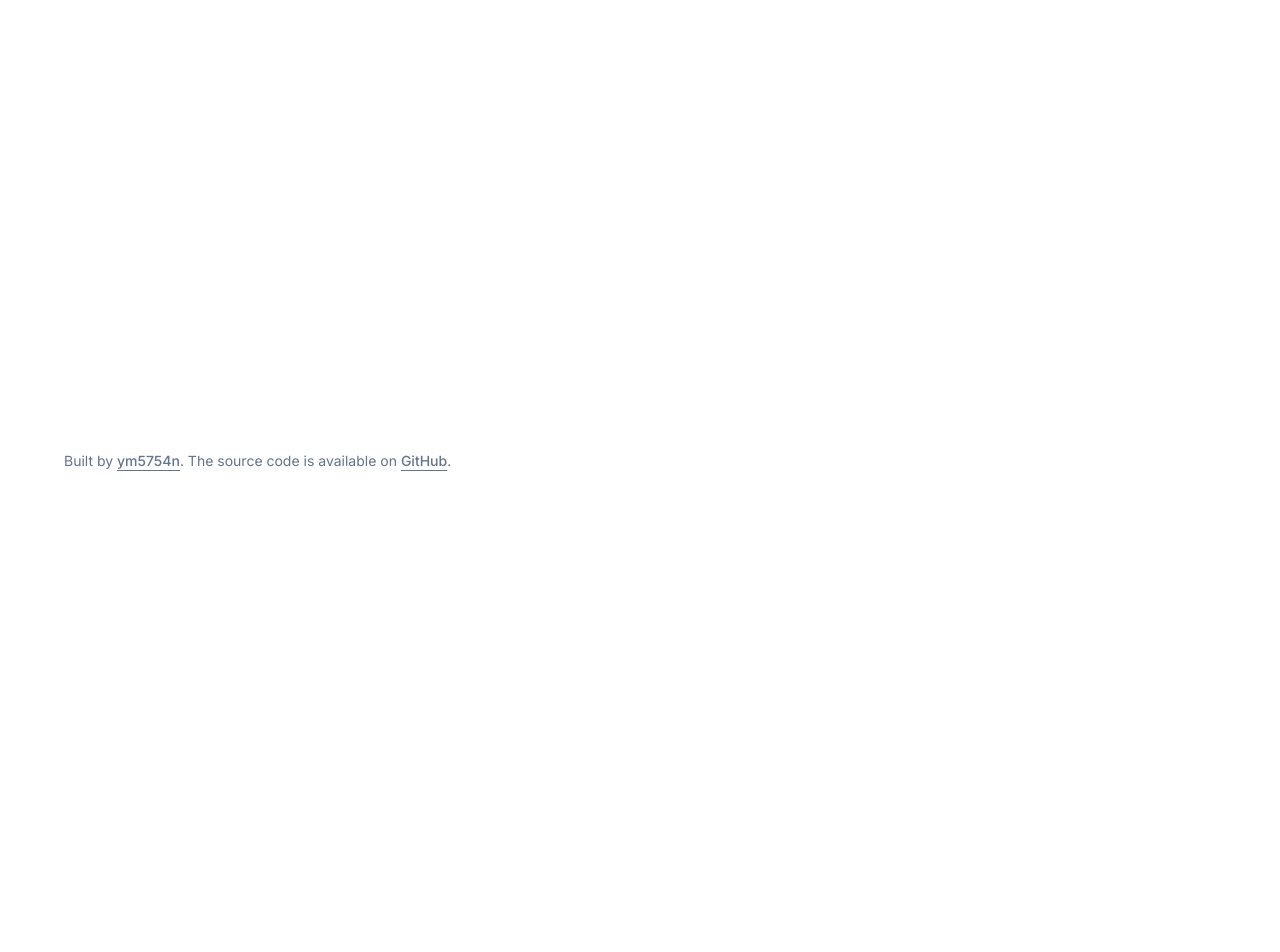
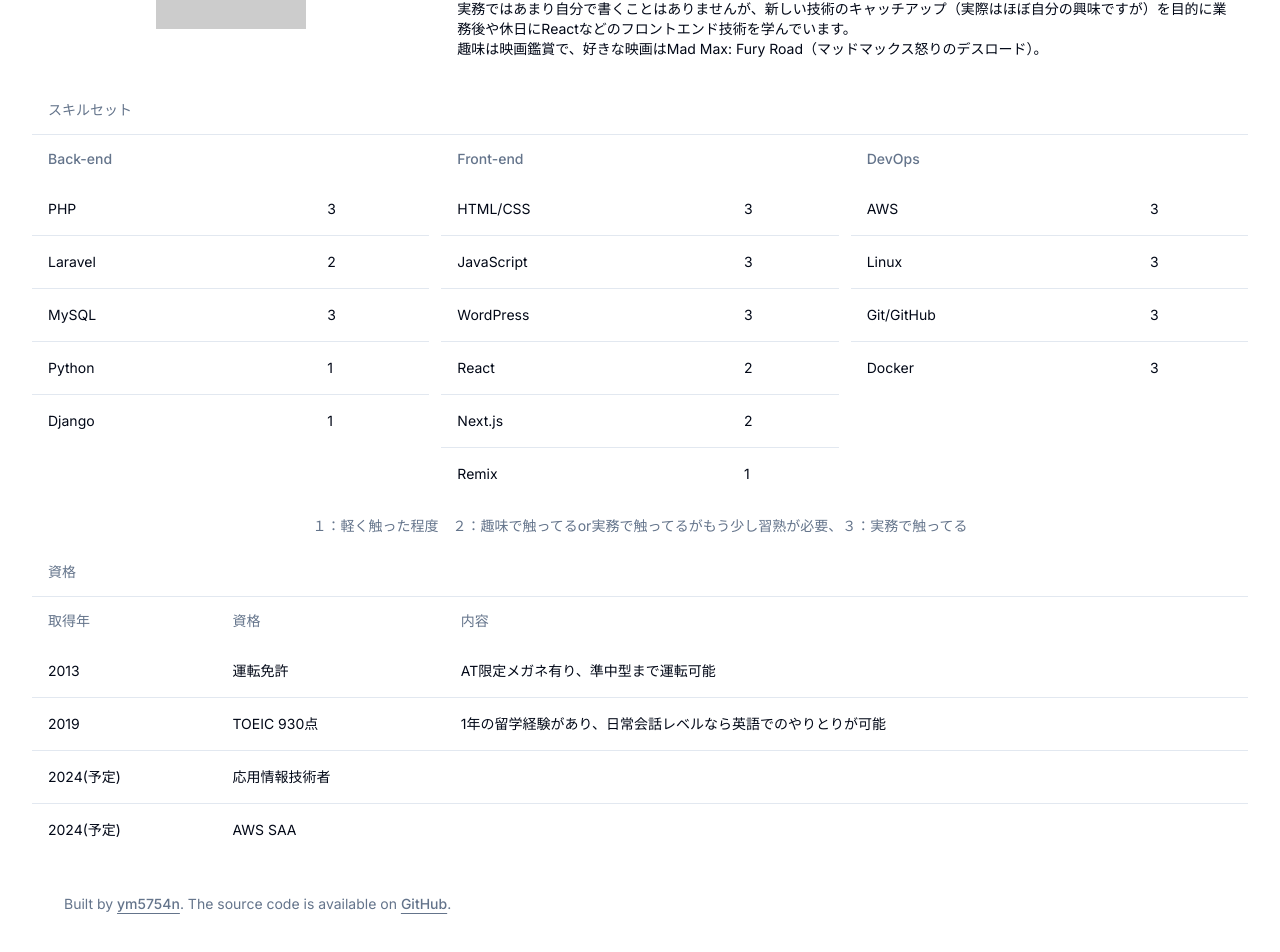
Before and after one commit to ym5754n/ym5754n.github.io, a Next.js app: page / in a window 1280 px wide. Shown: the part 291-1243 px from the top of the page. Before the commit the page ends 800 px from the top, so only its background shows below. Built offline with nearby package versions, Linux system fonts and the light colour scheme.

Commit message:
TOPページ作成

```diff
--- a/app/page.tsx
+++ b/app/page.tsx
@@ -1,5 +1,155 @@
+import Image from "next/image";
+import {
+  Table,
+  TableBody,
+  TableCaption,
+  TableCell,
+  TableHead,
+  TableHeader,
+  TableRow,
+} from "@/components/ui/table";
+
+import { skills } from "@/lib/skills";
+
 export default function Home() {
   return (
-    <p>{`This is ym5754n's site.`}</p>
+    <div className="grid gap-3 grid-cols-3">
+      <div className="col-span-3 md:col-span-1 grid justify-center items-center">
+        <Image
+          src="https://placehold.jp/150x150.png"
+          alt="プロフィール画像"
+          width={150}
+          height={150}
+        />
+      </div>
+      <div className="col-span-3 md:col-span-2">
+        <Table>
+          <TableHeader>
+            <TableRow>
+              <TableHead>プロフィール</TableHead>
+            </TableRow>
+          </TableHeader>
+          <TableBody>
+            <TableRow>
+              <TableCell>
+                <p>滋賀県在住のWEBエンジニア。大学・大学院で電気電子工学を学んだ後に自動車部品メーカーでエンジン制御回路の設計に従事。その後IT業界へ転職し、現在５年目です。WEBサービスの自社開発企業でバックエンドエンジニアとしてキャリアをスタートし、現在は開発部署のマネージャーとして業務に従事しています。コードを触ることは少なくなりましたが、小さな会社なので、機能の企画・設計はもちろんのこと、AWSの運用やお客様向けのお知らせページの構築・運用、障害対応フローの構築、ISMS運用、開発部署のマネジメント、事業計画の策定や採用業務など、幅広く業務に取り組んでいます。</p>
+                <p>実務ではあまり自分で書くことはありませんが、新しい技術のキャッチアップ（実際はほぼ自分の興味ですが）を目的に業務後や休日にReactなどのフロントエンド技術を学んでいます。</p>
+                <p>趣味は映画鑑賞で、好きな映画はMad Max: Fury Road（マッドマックス怒りのデスロード）。</p>
+              </TableCell>
+            </TableRow>
+          </TableBody>
+        </Table>
+      </div>
+      <div className="col-span-3">
+        <Table>
+          <TableCaption>１：軽く触った程度　２：趣味で触ってるor実務で触ってるがもう少し習熟が必要、３：実務で触ってる</TableCaption>
+          <TableHeader>
+            <TableRow>
+              <TableHead>スキルセット</TableHead>
+            </TableRow>
+          </TableHeader>
+          <TableBody>
+            <div className="grid gap-3 grid-cols-3">
+              <div className="col-span-3 md:col-span-1">
+                <Table>
+                  <TableHeader>
+                    <TableRow>
+                      <TableHead>Back-end</TableHead>
+                      <TableHead></TableHead>
+                    </TableRow>
+                  </TableHeader>
+                  <TableBody>
+                    {skills.backend.map((skill, key) => (
+                      <TableRow key={key}>
+                        <TableCell>{skill.content}</TableCell>
+                        <TableCell>{skill.rate}</TableCell>
+                      </TableRow>
+                    ))}
+                  </TableBody>
+                </Table>
+              </div>
+              <div className="col-span-3 md:col-span-1">
+                <Table>
+                  <TableHeader>
+                    <TableRow>
+                      <TableHead>Front-end</TableHead>
+                      <TableHead></TableHead>
+                    </TableRow>
+                  </TableHeader>
+                  <TableBody>
+                    {skills.frontend.map((skill, key) => (
+                      <TableRow key={key}>
+                        <TableCell>{skill.content}</TableCell>
+                        <TableCell>{skill.rate}</TableCell>
+                      </TableRow>
+                    ))}
+                  </TableBody>
+                </Table>
+              </div>
+              <div className="col-span-3 md:col-span-1">
+                <Table>
+                  <TableHeader>
+                    <TableRow>
+                      <TableHead>DevOps</TableHead>
+                      <TableHead></TableHead>
+                    </TableRow>
+                  </TableHeader>
+                  <TableBody>
+                    {skills.devops.map((skill, key) => (
+                      <TableRow key={key}>
+                        <TableCell>{skill.content}</TableCell>
+                        <TableCell>{skill.rate}</TableCell>
+                      </TableRow>
+                    ))}
+                  </TableBody>
+                </Table>
+              </div>
+            </div>
+          </TableBody>
+        </Table>
+      </div>
+      <div className="col-span-3">
+        <Table>
+          <TableHeader>
+            <TableRow>
+              <TableHead>資格</TableHead>
+            </TableRow>
+          </TableHeader>
+          <TableBody>
+            <Table>
+              <TableHeader>
+                <TableRow>
+                  <TableHead>取得年</TableHead>
+                  <TableHead>資格</TableHead>
+                  <TableHead>内容</TableHead>
+                </TableRow>
+              </TableHeader>
+              <TableBody>
+                <TableRow>
+                  <TableCell>2013</TableCell>
+                  <TableCell>運転免許</TableCell>
+                  <TableCell>AT限定メガネ有り、準中型まで運転可能</TableCell>
+                </TableRow>
+                <TableRow>
+                  <TableCell>2019</TableCell>
+                  <TableCell>TOEIC 930点</TableCell>
+                  <TableCell>1年の留学経験があり、日常会話レベルなら英語でのやりとりが可能</TableCell>
+                </TableRow>
+                <TableRow>
+                  <TableCell>2024(予定)</TableCell>
+                  <TableCell>応用情報技術者</TableCell>
+                  <TableCell></TableCell>
+                </TableRow>
+                <TableRow>
+                  <TableCell>2024(予定)</TableCell>
+                  <TableCell>AWS SAA</TableCell>
+                  <TableCell></TableCell>
+                </TableRow>
+              </TableBody>
+            </Table>
+          </TableBody>
+        </Table>
+      </div>
+    </div>
   );
 }
--- /dev/null
+++ b/lib/skills.ts
@@ -0,0 +1,68 @@
+export const skills = {
+  backend: [
+    {
+      content: "PHP",
+      rate: 3,
+    },
+    {
+      content: "Laravel",
+      rate: 2,
+    },
+    {
+      content: "MySQL",
+      rate: 3,
+    },
+    {
+      content: "Python",
+      rate: 1,
+    },
+    {
+      content: "Django",
+      rate: 1,
+    },
+  ],
+  frontend: [
+    {
+      content: "HTML/CSS",
+      rate: 3,
+    },
+    {
+      content: "JavaScript",
+      rate: 3,
+    },
+    {
+      content: "WordPress",
+      rate: 3,
+    },
+    {
+      content: "React",
+      rate: 2,
+    },
+    {
+      content: "Next.js",
+      rate: 2,
+    },
+    {
+      content: "Remix",
+      rate: 1,
+    },
+  ],
+  devops: [
+    {
+      content: "AWS",
+      rate: 3,
+    },
+    {
+      content: "Linux",
+      rate: 3,
+    },
+    {
+      content: "Git/GitHub",
+      rate: 3,
+    },
+    {
+      content: "Docker",
+      rate: 3,
+    },
+  ],
+}
```
